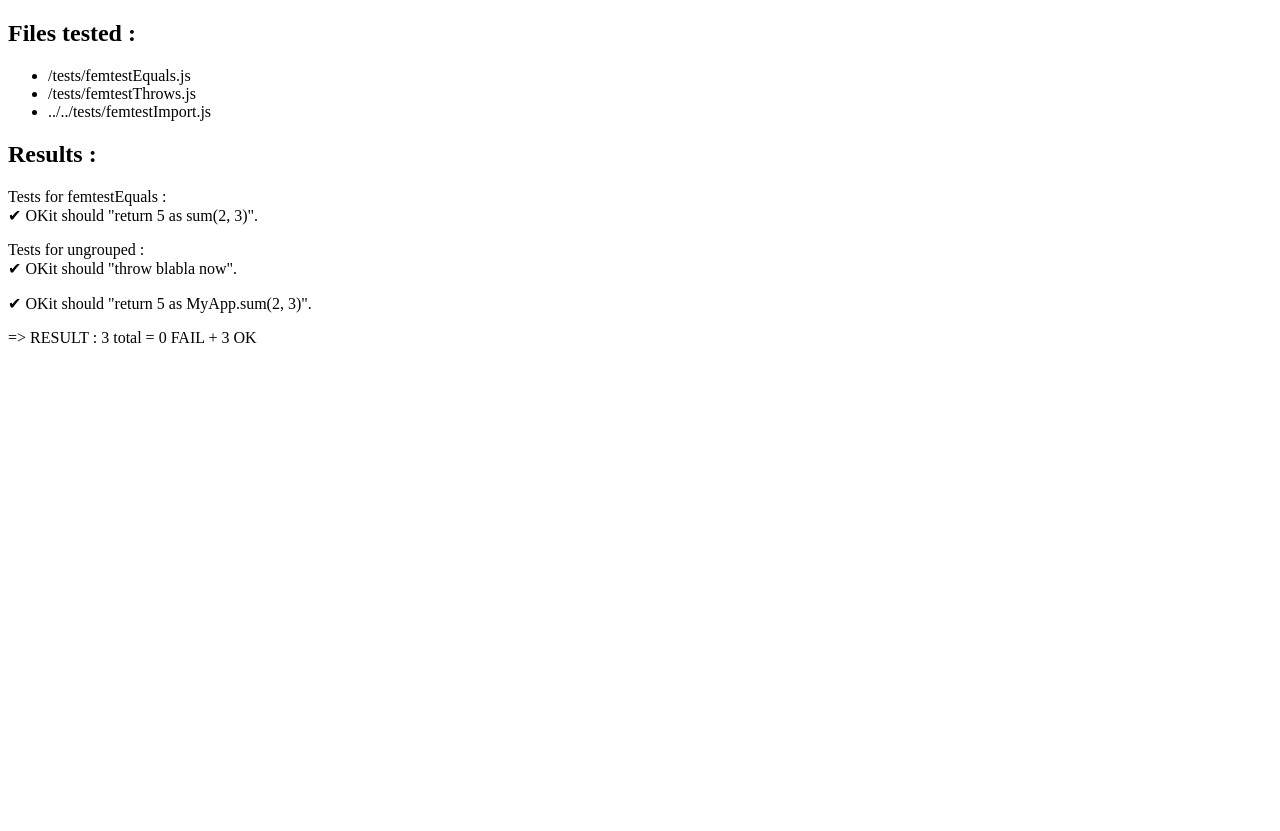
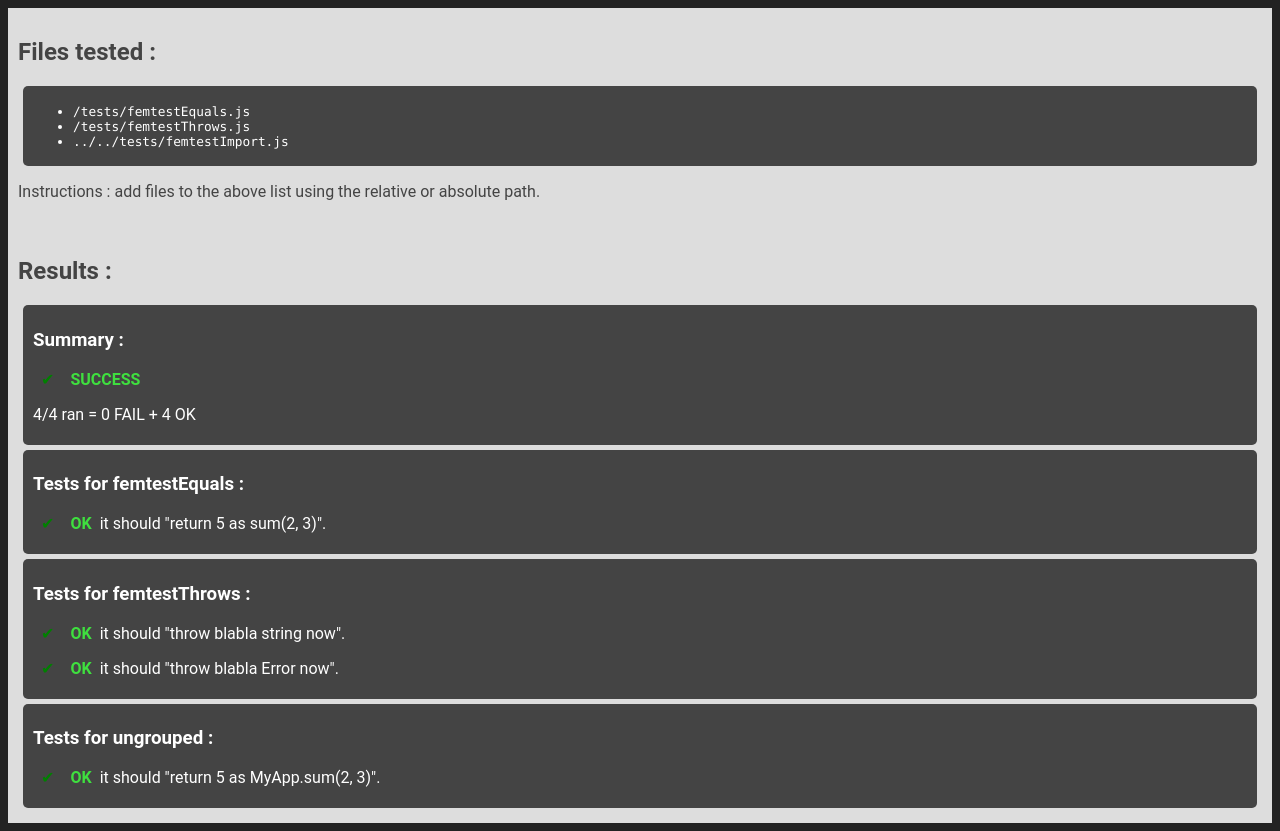
Before and after one commit to smmilut/femtest, a plain HTML site: page utils/femtest/index.html in a window 1280 px wide. Before the commit the page ends 800 px from the top, so only its background shows below. Drawn offline with Linux system fonts and the light colour scheme.

Commit message:
add CSS
 - include CSS file
 - view exposes CSS classes
 - fix assert.throws to handle Error objects

```diff
--- a/tests/femtestThrows.js
+++ b/tests/femtestThrows.js
@@ -1,8 +1,16 @@
-import { Test, assert } from "../utils/femtest/test.js";
+import { groupIt, assert } from "../utils/femtest/test.js";
+const it = groupIt("femtestThrows")
 
-Test.it("throw blabla now", function throwBlabla() {
+it("throw blabla string now", function throwBlabla() {
     function throwsBlabla() {
         throw "blabla";
     }
     assert.throws(throwsBlabla, /^blabla$/);
 });
+
+it("throw blabla Error now", function throwBlabla() {
+    function throwsBlabla() {
+        throw new Error("blabla");
+    }
+    assert.throws(throwsBlabla, /^blabla$/);
+});
--- a/utils/femtest/index.html
+++ b/utils/femtest/index.html
@@ -7,19 +7,27 @@
     <title>femtest</title>
     <meta name="viewport" content="width=device-width, initial-scale=1">
     <link rel="icon" href="favicon.ico" type="image/x-icon">
+    <link href="main.css" rel="stylesheet">
 </head>
 
 <body>
-    <section>
-        <header><h2>Files tested :</h2></header>
+    <section class="wrapper">
+        <header>
+            <h2>Files tested :</h2>
+        </header>
+        <div class="box">
         <ul id="filelist">
             <li>/tests/femtestEquals.js</li>
             <li>/tests/femtestThrows.js</li>
             <li>../../tests/femtestImport.js</li>
         </ul>
+    </div>
+        <p>Instructions : add files to the above list using the relative or absolute path.</p>
     </section>
-    <main id="results">
-        <header><h2>Results :</h2></header>
+    <main id="results" class="wrapper">
+        <header>
+            <h2>Results :</h2>
+        </header>
     </main>
     <script src="index.js" type="module"></script>
 </body>
--- /dev/null
+++ b/utils/femtest/main.css
@@ -0,0 +1,71 @@
+/****  General  ****/
+body {
+  font-family: Roboto, -apple-system, BlinkMacSystemFont, "Helvetica Neue", "Segoe UI", "Oxygen", "Ubuntu", "Cantarell", "Open Sans", sans-serif;
+  font-size: 100%;
+  color: #ddd;
+  background-color: #222;
+}
+
+code {
+  background-color: #353839;
+  color: #D9D6CF;
+  font-size: 0.7em;
+  font-family: "Lucida Console", Monaco, monospace;
+}
+
+#filelist {
+  font-family: "Lucida Console", Monaco, monospace;
+  font-size: 0.8em;
+}
+
+.passfailIcon {
+  margin: 0.5em;
+}
+
+.passIcon {
+  color: green;
+}
+
+.failIcon {
+  color: red;
+}
+
+.passfail {
+  padding: 0.5em;
+  font-weight: bold;
+}
+
+.pass {
+  color: rgb(63, 223, 63);
+}
+
+.fail {
+  color: rgb(228, 74, 74);
+}
+
+.errorMsg {
+  margin-left: 20px;
+}
+
+.stackTrace {
+  margin-left: 30px;
+  border-color: #222;
+  border-left-style: solid;
+  border-left-width: medium;
+  padding-left: 0.5em;
+}
+
+/**** Layout ****/
+.wrapper {
+  background-color: #ddd;
+  color: #444;
+  padding: 10px;
+}
+
+.box {
+  background-color: #444;
+  color: #fff;
+  padding: 5px 10px;
+  border-radius: 5px;
+  margin: 5px;
+}
--- a/utils/femtest/test.js
+++ b/utils/femtest/test.js
@@ -84,8 +84,11 @@ export const assert = {
         try {
             fn();
         } catch (error) {
-            if (msgRegex.exec(error)) {
-                /// successfully matches the regex
+            if (error.message !== undefined && msgRegex.exec(error.message)) {
+                /// Error object with a .message matching the regex
+                return true;
+            } else if (msgRegex.exec(error)) {
+                /// string matching the regex
                 return true;
             }
             throw new AssertError(`Exception message "${error}" doesn't match "${msgRegex}".`);
--- a/utils/femtest/view.js
+++ b/utils/femtest/view.js
@@ -6,21 +6,21 @@
  */
 export function view(results, selector, doc = document) {
     const elParent = doc.querySelector(selector);
+    /// Append global test summary
+    const elSummary = globalSummaryToHTml(results.summary, doc);
+    elParent.appendChild(elSummary);
     /// Append all result groups
     const elGroups = resultGroupsToHtml(results.groups, doc)
     elGroups.forEach(function appendGroupToParent(elGroup) {
         elParent.appendChild(elGroup);
     });
-    /// Append global test summary
-    const elSummary = globalSummaryToHTml(results.summary, doc);
-    elParent.appendChild(elSummary);
 }
 
 /**
  * Generate HTML for all the groups
  * @param {Map} groups Map([
-                    [groupName1, { description, index, isPass, error, returned }],
-                    [groupName2, result2],
+                    [groupName1, [{ description, index, isPass, error, returned }, result1b, result1c, ...]],
+                    [groupName2, [result2a, ...]],
                     ...])
  * @param {object} doc the `document`
  * @returns {Array} [ groupHtml ]
@@ -62,8 +62,9 @@ function resultGroupToHtml(groupName, resultArray, doc = document) {
 function resultGroupToSectionHtml(groupName, doc = document) {
     /// Create Section
     const elGroup = doc.createElement("section");
+    elGroup.classList.add("box");
     /// Append header
-    const elGroupHeader = doc.createElement("header");
+    const elGroupHeader = doc.createElement("h3");
     elGroupHeader.textContent = `Tests for ${groupName} :`;
     elGroup.appendChild(elGroupHeader);
     return elGroup;
@@ -79,30 +80,42 @@ function resultToHtml(result, doc = document) {
     /// Create result
     const elResult = doc.createElement("article");
     /// Append result content
-    const elResultPass = doc.createElement("span");
+    const elResultPassFailIcon = doc.createElement("span");
+    elResultPassFailIcon.classList.add("passfailIcon");
+    const elResultPassFail = doc.createElement("span");
+    elResultPassFail.classList.add("passfail");
     const elResultDescription = doc.createElement("span");
     const elResultInfo = doc.createElement("p");
     if (result.isPass) {
-        elResultPass.textContent = `\u2714 OK`;
+        elResultPassFailIcon.textContent = "\u2714";
+        elResultPassFailIcon.classList.add("passIcon");
+        elResultPassFail.textContent = "OK";
+        elResultPassFail.classList.add("pass");
         elResultDescription.textContent = `it should "${result.description}".`;
         if (result.returned !== undefined) {
             elResultInfo.textContent = `Returned : ${result.returned}`;
         }
     } else {
-        elResultPass.textContent = `\u2718 FAIL`;
+        elResultPassFailIcon.textContent = "\u2718";
+        elResultPassFailIcon.classList.add("failIcon");
+        elResultPassFail.textContent = "FAIL";
+        elResultPassFail.classList.add("fail");
         elResultDescription.textContent = `it doesn't "${result.description}"`;
         if (result.error !== undefined) {
             const elError = doc.createElement("p");
+            elError.classList.add("errorMsg");
             elError.innerHTML = `<code>${result.error}</code>`;
             elResultInfo.appendChild(elError);
             if (result.error.stack !== undefined) {
                 const elStack = doc.createElement("pre");
+                elStack.classList.add("stackTrace");
                 elStack.textContent = `${result.error.stack}`;
                 elResultInfo.appendChild(elStack);
             }
         }
     }
-    elResult.appendChild(elResultPass);
+    elResult.appendChild(elResultPassFailIcon);
+    elResult.appendChild(elResultPassFail);
     elResult.appendChild(elResultDescription);
     elResult.appendChild(elResultInfo);
 
@@ -115,7 +128,36 @@ function resultToHtml(result, doc = document) {
  * @returns {Node} HTML element for the summary of test results
  */
 function globalSummaryToHTml(summary, doc = document) {
+    /// Create summary section
     const elSummary = doc.createElement("summary");
-    elSummary.textContent = `=> RESULT : ${summary.totalLength} total = ${summary.countFail} FAIL + ${summary.countOk} OK`;
+    elSummary.classList.add("box");
+    /// Append title
+    const elSummaryTitle = doc.createElement("h3");
+    elSummaryTitle.textContent = "Summary :";
+    elSummary.appendChild(elSummaryTitle);
+    /// Append summary result
+    const elPassOrFail = doc.createElement("p");
+    const elPassFailIcon = doc.createElement("span");
+    elPassFailIcon.classList.add("passfailIcon");
+    const elPassFailText = doc.createElement("span");
+    elPassFailText.classList.add("passfail");
+    if (summary.countFail === 0) {
+        elPassFailIcon.textContent = "\u2714";
+        elPassFailIcon.classList.add("passIcon");
+        elPassFailText.textContent = "SUCCESS";
+        elPassFailText.classList.add("pass");
+    } else {
+        elPassFailIcon.textContent = "\u2718";
+        elPassFailIcon.classList.add("failIcon");
+        elPassFailText.textContent = "FAILED";
+        elPassFailText.classList.add("fail");
+    }
+    elPassOrFail.appendChild(elPassFailIcon);
+    elPassOrFail.appendChild(elPassFailText);
+    elSummary.appendChild(elPassOrFail);
+    /// Append summary details line
+    const elSummaryDetails = doc.createElement("p");
+    elSummaryDetails.textContent = `${summary.totalRun}/${summary.totalLength} ran = ${summary.countFail} FAIL + ${summary.countOk} OK`;
+    elSummary.appendChild(elSummaryDetails);
     return elSummary;
 }
```
Also changed, not shown: utils/femtest/README.md.
